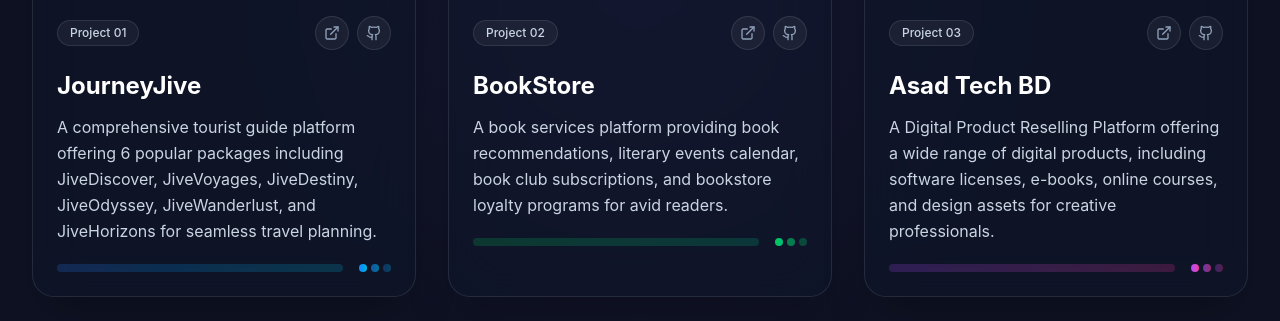
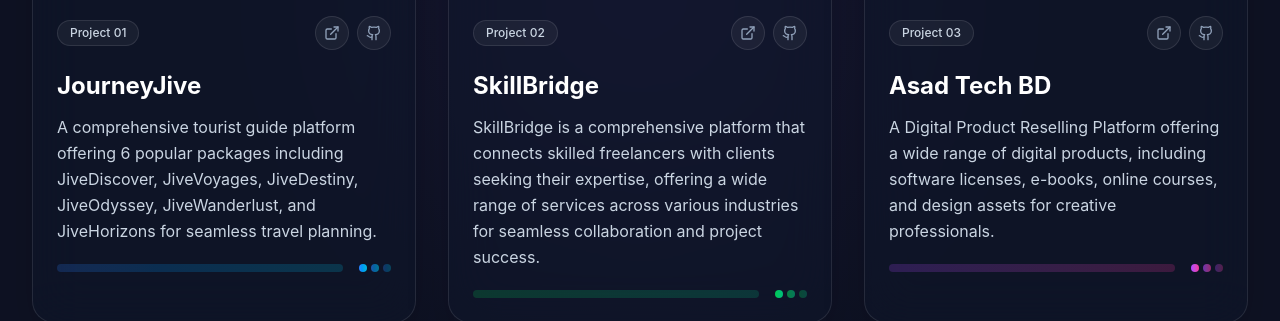
Before and after one commit to AsadFahimTEC/my-portfolio-final, a Next.js app: page / in a window 1280 px wide. Shown: the part 2292-2613 px from the top of the page. Built offline with nearby package versions, Linux system fonts and the light colour scheme.

Commit message:
all issue solve

```diff
--- a/src/app/components/sections/EventCategories.tsx
+++ b/src/app/components/sections/EventCategories.tsx
@@ -18,14 +18,14 @@ const EventCategories = () => {
     },
     {
       id: 2,
-      title: "BookStore",
+      title: "SkillBridge",
       description:
-        "A book services platform providing book recommendations, literary events calendar, book club subscriptions, and bookstore loyalty programs for avid readers.",
-      liveUrl: "https://654cd7a74cf70141250f52fc--cosmic-crisp-16b882.netlify.app",
-      codeUrl: "https://github.com/AsadFahimTEC/b8a11-client-side",
+        "SkillBridge is a comprehensive platform that connects skilled freelancers with clients seeking their expertise, offering a wide range of services across various industries for seamless collaboration and project success.",
+      liveUrl: "https://skillbridge-client-flame.vercel.app",
+      codeUrl: "https://github.com/AsadFahimTEC/skillbridge-client",
       gradient: "from-green-500 to-emerald-500",
-      image: "https://s.wordpress.com/mshots/v1/https://654cd7a74cf70141250f52fc--cosmic-crisp-16b882.netlify.app?w=900",
-      imageAlt: "BookStore website screenshot",
+      image: "https://s.wordpress.com/mshots/v1/https://skillbridge-client-flame.vercel.app?w=900",
+      imageAlt: "SkillBridge website screenshot",
     },
     {
       id: 3,
--- a/src/components/navbar1.tsx
+++ b/src/components/navbar1.tsx
@@ -93,7 +93,7 @@ export default function NavBar() {
           </div>
           <div>
             <p className="text-base font-semibold text-white">MD. Asaduzzaman</p>
-            <p className="text-xs uppercase tracking-[0.25em] text-slate-400">Frontend Developer</p>
+            <p className="text-xs uppercase tracking-[0.25em] text-slate-400">Full Stack Web Developer</p>
           </div>
         </motion.div>
 
```
